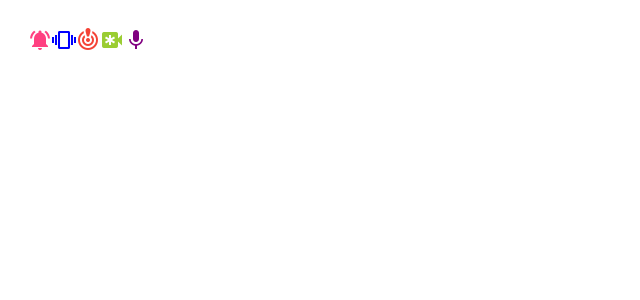
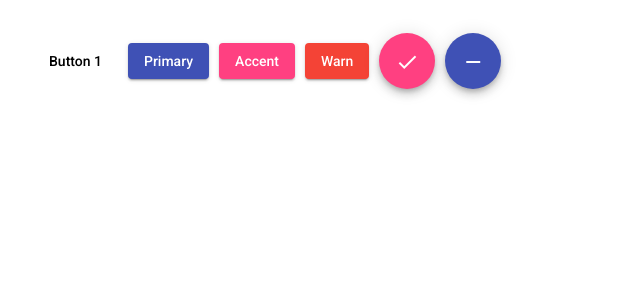
Before and after one commit to GeloneJT/Angular-Material-Demo, an Angular app: page / in a window 1280 px wide. Shown: the top 300 px of the page, without its empty margins (0-640 px from the left). Built offline with nearby package versions, Linux system fonts and the light colour scheme.

Commit message:
buttons demo created w/icons

```diff
--- a/src/app/app.component.html
+++ b/src/app/app.component.html
@@ -1 +1 @@
-<app-icons></app-icons>
+<app-button></app-button>
--- a/src/app/app.module.ts
+++ b/src/app/app.module.ts
@@ -19,6 +19,8 @@ import { MatDatepickerModule } from '@angular/material/datepicker';
 import { MatNativeDateModule } from '@angular/material/core';
 import { IconsComponent } from './icons/icons.component';
 import {MatIconModule} from '@angular/material/icon';
+import { MatButtonModule } from '@angular/material/button';
+import { ButtonComponent } from './button/button.component';
 
 @NgModule({
   declarations: [
@@ -30,6 +32,7 @@ import {MatIconModule} from '@angular/material/icon';
     TextAreaComponent,
     DatepickComponent,
     IconsComponent,
+    ButtonComponent,
   ],
   imports: [
     BrowserModule,
@@ -43,6 +46,7 @@ import {MatIconModule} from '@angular/material/icon';
     MatDatepickerModule,
     MatNativeDateModule,
     MatIconModule,
+    MatButtonModule
   ],
   providers: [],
   bootstrap: [AppComponent],
--- /dev/null
+++ b/src/app/button/button.component.css
@@ -0,0 +1,3 @@
+button {
+    margin: 5px
+}
--- /dev/null
+++ b/src/app/button/button.component.html
@@ -0,0 +1,6 @@
+<button mat-button>Button 1</button>
+<button color="primary" mat-raised-button>Primary</button>
+<button color="accent" mat-raised-button>Accent</button>
+<button color="warn" mat-raised-button>Warn</button>
+<button mat-fab><mat-icon>check</mat-icon></button>
+<button color="primary" mat-fab><mat-icon>remove</mat-icon></button>
--- /dev/null
+++ b/src/app/button/button.component.ts
@@ -0,0 +1,15 @@
+import { Component, OnInit } from '@angular/core';
+
+@Component({
+  selector: 'app-button',
+  templateUrl: './button.component.html',
+  styleUrls: ['./button.component.css']
+})
+export class ButtonComponent implements OnInit {
+
+  constructor() { }
+
+  ngOnInit(): void {
+  }
+
+}
```
Also changed, not shown: 1 other file (tests, documents, lock files or other folders).
